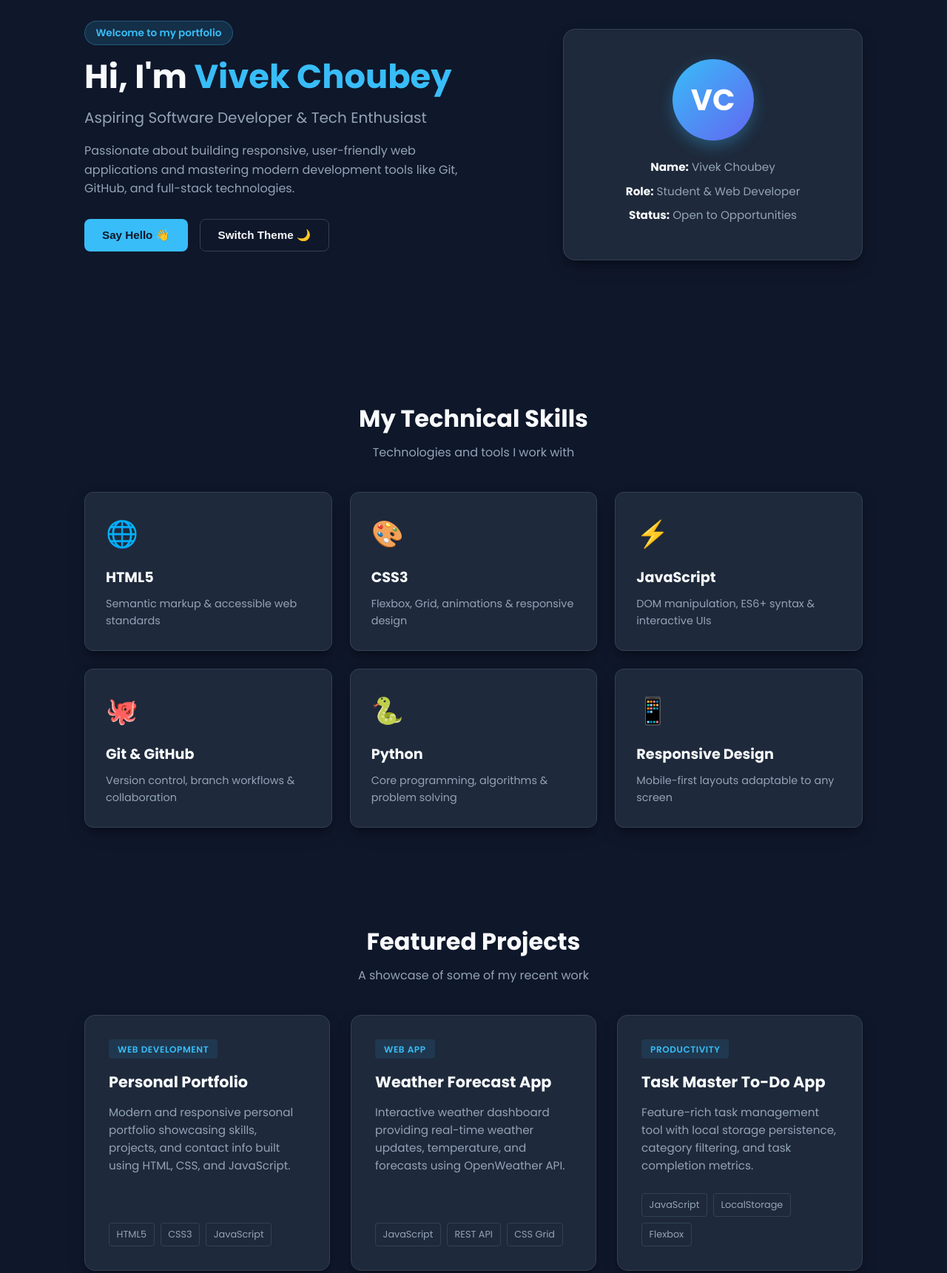
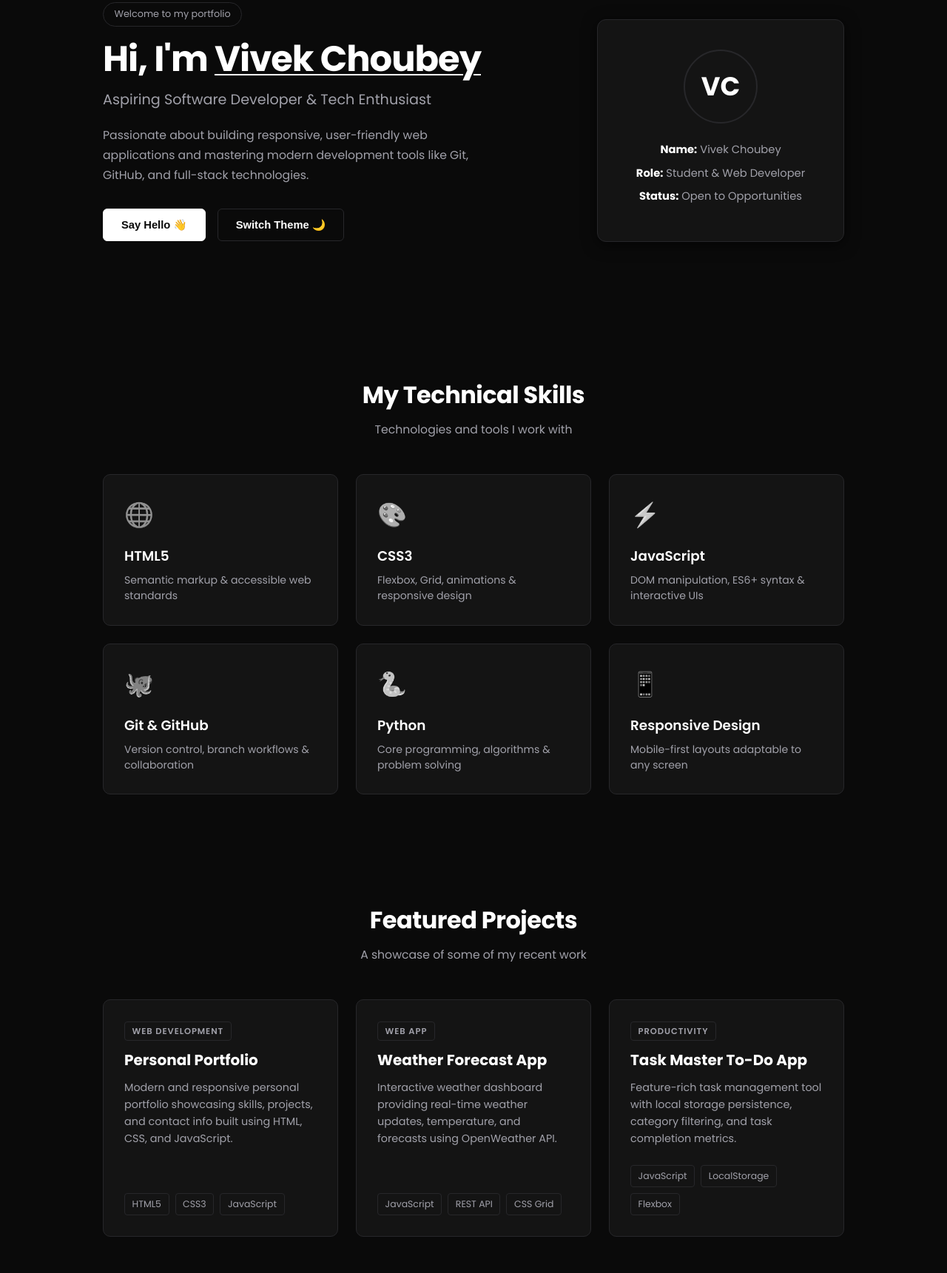
Before and after one commit to vivek33311/GitHub-practical-test, a plain HTML site: page index.html in a window 1280 px wide. Shown: the part 193-1914 px from the top of the page at 74% size. Drawn offline with Linux system fonts and the light colour scheme.

Commit message:
style: switch portfolio to minimalist black and white theme

```diff
--- a/script.js
+++ b/script.js
@@ -60,7 +60,7 @@ document.addEventListener('DOMContentLoaded', () => {
 
             if (formFeedback) {
                 formFeedback.textContent = `Thanks, ${name}! Your message has been sent successfully.`;
-                formFeedback.style.color = '#38bdf8';
+                formFeedback.style.color = 'var(--text-primary)';
             }
 
             contactForm.reset();
--- a/style.css
+++ b/style.css
@@ -1,31 +1,31 @@
 /* ==========================================================
-   Base Styles & CSS Variables
+   Base Styles & Minimalist Black and White Theme
    ========================================================== */
 :root {
-    --bg-primary: #0f172a;
-    --bg-secondary: #1e293b;
-    --bg-card: #1e293b;
-    --text-primary: #f8fafc;
-    --text-secondary: #94a3b8;
-    --accent-color: #38bdf8;
-    --accent-hover: #0284c7;
-    --border-color: #334155;
-    --shadow: 0 10px 25px -5px rgba(0, 0, 0, 0.3), 0 8px 10px -6px rgba(0, 0, 0, 0.3);
-    --transition: all 0.3s cubic-bezier(0.4, 0, 0.2, 1);
-    --font-family: 'Poppins', sans-serif;
+    --bg-primary: #0a0a0a;
+    --bg-secondary: #141414;
+    --bg-card: #141414;
+    --text-primary: #ffffff;
+    --text-secondary: #a1a1aa;
+    --accent-color: #ffffff;
+    --accent-hover: #e4e4e7;
+    --border-color: #27272a;
+    --shadow: 0 4px 20px rgba(0, 0, 0, 0.6);
+    --transition: all 0.25s ease-in-out;
+    --font-family: 'Poppins', -apple-system, BlinkMacSystemFont, sans-serif;
 }
 
-/* Light Theme Variables */
+/* Light Theme (Clean White & Black) */
 body.light-theme {
-    --bg-primary: #f8fafc;
-    --bg-secondary: #ffffff;
+    --bg-primary: #ffffff;
+    --bg-secondary: #f4f4f5;
     --bg-card: #ffffff;
-    --text-primary: #0f172a;
-    --text-secondary: #64748b;
-    --accent-color: #0284c7;
-    --accent-hover: #0369a1;
-    --border-color: #e2e8f0;
-    --shadow: 0 10px 25px -5px rgba(0, 0, 0, 0.08), 0 8px 10px -6px rgba(0, 0, 0, 0.05);
+    --text-primary: #09090b;
+    --text-secondary: #71717a;
+    --accent-color: #09090b;
+    --accent-hover: #27272a;
+    --border-color: #e4e4e7;
+    --shadow: 0 4px 20px rgba(0, 0, 0, 0.06);
 }
 
 * {
@@ -48,13 +48,13 @@ body {
 }
 
 /* ==========================================================
-   Navigation Bar (feature-navbar)
+   Navigation Bar
    ========================================================== */
 .header {
     position: sticky;
     top: 0;
     z-index: 1000;
-    background-color: rgba(15, 23, 42, 0.95);
+    background-color: rgba(10, 10, 10, 0.95);
     backdrop-filter: blur(10px);
     border-bottom: 1px solid var(--border-color);
     transition: var(--transition);
@@ -67,14 +67,14 @@ body.light-theme .header {
 .navbar {
     max-width: 1100px;
     margin: 0 auto;
-    padding: 1rem 1.5rem;
+    padding: 1.1rem 1.5rem;
     display: flex;
     justify-content: space-between;
     align-items: center;
 }
 
 .nav-logo {
-    font-size: 1.4rem;
+    font-size: 1.3rem;
     font-weight: 700;
     color: var(--text-primary);
     text-decoration: none;
@@ -82,93 +82,99 @@ body.light-theme .header {
 }
 
 .nav-logo span {
-    color: var(--accent-color);
+    color: var(--text-secondary);
 }
 
 .nav-links {
     display: flex;
     list-style: none;
-    gap: 1.5rem;
+    gap: 1.75rem;
 }
 
 .nav-links a {
     color: var(--text-secondary);
     text-decoration: none;
-    font-size: 0.95rem;
+    font-size: 0.92rem;
     font-weight: 500;
     transition: var(--transition);
 }
 
 .nav-links a:hover {
-    color: var(--accent-color);
+    color: var(--text-primary);
 }
 
+/* ==========================================================
+   Layout & Container
+   ========================================================== */
 .container {
-    max-width: 1100px;
+    max-width: 1050px;
     margin: 0 auto;
     padding: 2.5rem 1.5rem;
 }
 
-/* ==========================================================
-   Typography & Common Elements
-   ========================================================== */
 .section-title {
     font-size: 2rem;
     font-weight: 700;
     text-align: center;
     margin-bottom: 0.5rem;
     color: var(--text-primary);
+    letter-spacing: -0.5px;
 }
 
 .section-subtitle {
     text-align: center;
     color: var(--text-secondary);
-    margin-bottom: 2.5rem;
-    font-size: 1rem;
+    margin-bottom: 3rem;
+    font-size: 0.98rem;
 }
 
 .highlight {
-    color: var(--accent-color);
+    color: var(--text-primary);
+    text-decoration: underline;
+    text-decoration-thickness: 2px;
+    text-underline-offset: 4px;
 }
 
 .badge {
     display: inline-block;
-    padding: 0.3rem 0.9rem;
-    background: rgba(56, 189, 248, 0.15);
-    color: var(--accent-color);
-    border-radius: 50px;
-    font-size: 0.85rem;
-    font-weight: 600;
+    padding: 0.35rem 0.9rem;
+    background: transparent;
+    color: var(--text-secondary);
+    border-radius: 9999px;
+    font-size: 0.8rem;
+    font-weight: 500;
     margin-bottom: 1rem;
-    border: 1px solid rgba(56, 189, 248, 0.3);
+    border: 1px solid var(--border-color);
 }
 
-/* Buttons */
+/* ==========================================================
+   Buttons
+   ========================================================== */
 .btn {
     display: inline-flex;
     align-items: center;
     justify-content: center;
     gap: 0.5rem;
     padding: 0.75rem 1.5rem;
-    border-radius: 8px;
-    font-size: 0.95rem;
+    border-radius: 6px;
+    font-size: 0.92rem;
     font-weight: 600;
     cursor: pointer;
     transition: var(--transition);
-    border: none;
+    border: 1px solid transparent;
     text-decoration: none;
 }
 
 .btn-primary {
-    background-color: var(--accent-color);
-    color: #0f172a;
+    background-color: var(--text-primary);
+    color: var(--bg-primary);
+    border-color: var(--text-primary);
 }
 
 .btn-primary:hover {
     background-color: var(--accent-hover);
-    color: #ffffff;
+    color: var(--bg-primary);
     transform: translateY(-2px);
-    box-shadow: 0 4px 12px rgba(56, 189, 248, 0.4);
 }
 
 .btn-secondary {
@@ -179,7 +185,7 @@ body.light-theme .header {
 
 .btn-secondary:hover {
     background-color: var(--bg-secondary);
-    border-color: var(--accent-color);
+    border-color: var(--text-primary);
     transform: translateY(-2px);
 }
 
@@ -188,31 +194,34 @@ body.light-theme .header {
    ========================================================== */
 .hero-section {
     display: grid;
-    grid-template-columns: 1.2fr 0.8fr;
-    gap: 2.5rem;
+    grid-template-columns: 1.3fr 0.7fr;
+    gap: 3rem;
     align-items: center;
-    padding: 3rem 0;
-    min-height: 70vh;
+    padding: 4rem 0;
+    min-height: 65vh;
 }
 
 .hero-content h1 {
-    font-size: 2.8rem;
-    line-height: 1.2;
+    font-size: 3rem;
+    line-height: 1.15;
     margin-bottom: 0.75rem;
+    font-weight: 700;
+    letter-spacing: -1px;
 }
 
 .hero-content .subtitle {
-    font-size: 1.25rem;
+    font-size: 1.2rem;
     color: var(--text-secondary);
-    margin-bottom: 1rem;
-    font-weight: 500;
+    margin-bottom: 1.25rem;
+    font-weight: 400;
 }
 
 .hero-content .bio {
     color: var(--text-secondary);
-    margin-bottom: 1.75rem;
-    font-size: 1rem;
-    max-width: 550px;
+    margin-bottom: 2rem;
+    font-size: 0.98rem;
+    max-width: 520px;
+    line-height: 1.7;
 }
 
 .hero-actions {
@@ -224,12 +233,13 @@ body.light-theme .header {
 
 .greeting-box {
     margin-top: 1rem;
-    padding: 1rem;
+    padding: 1rem 1.25rem;
     background: var(--bg-secondary);
-    border-left: 4px solid var(--accent-color);
+    border: 1px solid var(--border-color);
+    border-left: 3px solid var(--text-primary);
     border-radius: 6px;
     color: var(--text-primary);
-    font-size: 0.95rem;
+    font-size: 0.92rem;
     transition: var(--transition);
 }
 
@@ -240,7 +250,7 @@ body.light-theme .header {
 .hero-card {
     background: var(--bg-card);
     border: 1px solid var(--border-color);
-    border-radius: 16px;
+    border-radius: 12px;
     padding: 2.5rem;
     text-align: center;
     box-shadow: var(--shadow);
@@ -248,29 +258,28 @@ body.light-theme .header {
 }
 
 .hero-card:hover {
-    transform: translateY(-5px);
-    border-color: var(--accent-color);
+    border-color: var(--text-primary);
 }
 
 .profile-avatar {
-    width: 110px;
-    height: 110px;
+    width: 100px;
+    height: 100px;
     border-radius: 50%;
-    background: linear-gradient(135deg, #38bdf8, #6366f1);
-    color: #ffffff;
+    background: var(--bg-secondary);
+    color: var(--text-primary);
     display: flex;
     align-items: center;
     justify-content: center;
-    font-size: 2.5rem;
+    font-size: 2.2rem;
     font-weight: 700;
     margin: 0 auto 1.5rem;
-    box-shadow: 0 8px 20px rgba(56, 189, 248, 0.3);
+    border: 2px solid var(--border-color);
 }
 
 .profile-info p {
     margin-bottom: 0.5rem;
     color: var(--text-secondary);
-    font-size: 0.95rem;
+    font-size: 0.92rem;
 }
 
 .profile-info p strong {
@@ -281,100 +290,103 @@ body.light-theme .header {
    Skills Section
    ========================================================== */
 .skills-section {
-    padding: 4rem 0;
+    padding: 4.5rem 0;
 }
 
 .skills-grid {
     display: grid;
-    grid-template-columns: repeat(auto-fit, minmax(280px, 1fr));
+    grid-template-columns: repeat(auto-fit, minmax(260px, 1fr));
     gap: 1.5rem;
 }
 
 .skill-card {
     background: var(--bg-card);
     border: 1px solid var(--border-color);
-    border-radius: 12px;
+    border-radius: 10px;
     padding: 1.75rem;
     transition: var(--transition);
-    box-shadow: var(--shadow);
 }
 
 .skill-card:hover {
-    transform: translateY(-4px);
-    border-color: var(--accent-color);
+    border-color: var(--text-primary);
+    transform: translateY(-3px);
 }
 
 .skill-icon {
-    font-size: 2.2rem;
+    font-size: 2rem;
     margin-bottom: 1rem;
+    filter: grayscale(100%);
 }
 
 .skill-card h3 {
-    font-size: 1.2rem;
+    font-size: 1.15rem;
     margin-bottom: 0.5rem;
     color: var(--text-primary);
+    font-weight: 600;
 }
 
 .skill-card p {
     color: var(--text-secondary);
-    font-size: 0.9rem;
+    font-size: 0.88rem;
+    line-height: 1.5;
 }
 
 /* ==========================================================
    Projects Section
    ========================================================== */
 .projects-section {
-    padding: 4rem 0;
+    padding: 4.5rem 0;
 }
 
 .projects-grid {
     display: grid;
-    grid-template-columns: repeat(auto-fit, minmax(300px, 1fr));
-    gap: 1.75rem;
+    grid-template-columns: repeat(auto-fit, minmax(290px, 1fr));
+    gap: 1.5rem;
 }
 
 .project-card {
     background: var(--bg-card);
     border: 1px solid var(--border-color);
-    border-radius: 14px;
-    padding: 2rem;
-    box-shadow: var(--shadow);
+    border-radius: 10px;
+    padding: 1.75rem;
     transition: var(--transition);
     display: flex;
     flex-direction: column;
 }
 
 .project-card:hover {
-    transform: translateY(-6px);
-    border-color: var(--accent-color);
+    border-color: var(--text-primary);
+    transform: translateY(-3px);
 }
 
 .project-header {
-    margin-bottom: 1rem;
+    margin-bottom: 0.75rem;
 }
 
 .project-tag {
-    font-size: 0.75rem;
+    font-size: 0.72rem;
     text-transform: uppercase;
-    letter-spacing: 0.05em;
-    background: rgba(56, 189, 248, 0.1);
-    color: var(--accent-color);
-    padding: 0.3rem 0.75rem;
+    letter-spacing: 0.08em;
+    background: transparent;
+    color: var(--text-secondary);
+    padding: 0.25rem 0.6rem;
     border-radius: 4px;
     font-weight: 600;
+    border: 1px solid var(--border-color);
 }
 
 .project-card h3 {
-    font-size: 1.3rem;
-    margin-bottom: 0.75rem;
+    font-size: 1.25rem;
+    margin-bottom: 0.6rem;
     color: var(--text-primary);
 }
 
 .project-card p {
     color: var(--text-secondary);
-    font-size: 0.95rem;
+    font-size: 0.9rem;
     margin-bottom: 1.5rem;
     flex-grow: 1;
+    line-height: 1.6;
 }
 
 .project-tech {
@@ -384,9 +396,9 @@ body.light-theme .header {
 }
 
 .project-tech span {
-    font-size: 0.8rem;
-    background: var(--bg-secondary);
-    padding: 0.3rem 0.6rem;
+    font-size: 0.78rem;
+    background: transparent;
+    padding: 0.25rem 0.6rem;
     border-radius: 4px;
     color: var(--text-secondary);
     border: 1px solid var(--border-color);
@@ -396,17 +408,16 @@ body.light-theme .header {
    Contact Section
    ========================================================== */
 .contact-section {
-    padding: 4rem 0;
+    padding: 4.5rem 0;
 }
 
 .contact-container {
-    max-width: 600px;
+    max-width: 580px;
     margin: 0 auto;
     background: var(--bg-card);
     border: 1px solid var(--border-color);
-    border-radius: 14px;
-    padding: 2.5rem;
-    box-shadow: var(--shadow);
+    border-radius: 12px;
+    padding: 2.25rem;
 }
 
 .contact-form .form-group {
@@ -416,7 +427,7 @@ body.light-theme .header {
 .contact-form label {
     display: block;
     margin-bottom: 0.5rem;
-    font-size: 0.9rem;
+    font-size: 0.88rem;
     color: var(--text-secondary);
     font-weight: 500;
 }
@@ -427,18 +438,17 @@ body.light-theme .header {
     padding: 0.75rem 1rem;
     background: var(--bg-primary);
     border: 1px solid var(--border-color);
-    border-radius: 8px;
+    border-radius: 6px;
     color: var(--text-primary);
     font-family: inherit;
-    font-size: 0.95rem;
+    font-size: 0.92rem;
     transition: var(--transition);
 }
 
 .contact-form input:focus,
 .contact-form textarea:focus {
     outline: none;
-    border-color: var(--accent-color);
-    box-shadow: 0 0 0 3px rgba(56, 189, 248, 0.2);
+    border-color: var(--text-primary);
 }
 
 .form-feedback {
@@ -449,64 +459,43 @@ body.light-theme .header {
 }
 
 /* ==========================================================
-   Responsive Queries
-   ========================================================== */
-@media (max-width: 768px) {
-    .hero-section {
-        grid-template-columns: 1fr;
-        text-align: center;
-        padding: 2rem 0;
-    }
-
-    .hero-content .bio {
-        margin: 0 auto 1.5rem;
-    }
-
-    .hero-actions {
-        justify-content: center;
-    }
-
-    .hero-content h1 {
-        font-size: 2.2rem;
-    }
-}
-
-/* ==========================================================
-   Footer Section (feature-footer)
+   Footer Section
    ========================================================== */
 .footer {
     background-color: var(--bg-secondary);
     border-top: 1px solid var(--border-color);
-    padding: 3rem 1.5rem 1.5rem;
+    padding: 3.5rem 1.5rem 1.75rem;
     margin-top: 4rem;
 }
 
 .footer-container {
-    max-width: 1100px;
+    max-width: 1050px;
     margin: 0 auto;
     display: grid;
     grid-template-columns: 2fr 1fr 1fr;
-    gap: 2rem;
+    gap: 2.5rem;
     margin-bottom: 2rem;
 }
 
 .footer-brand h3 {
-    font-size: 1.3rem;
+    font-size: 1.25rem;
     margin-bottom: 0.5rem;
     color: var(--text-primary);
 }
 
 .footer-brand p {
     color: var(--text-secondary);
-    font-size: 0.9rem;
-    max-width: 350px;
+    font-size: 0.88rem;
+    max-width: 320px;
+    line-height: 1.6;
 }
 
 .footer-links h4,
 .footer-social h4 {
-    font-size: 1rem;
+    font-size: 0.95rem;
     margin-bottom: 1rem;
     color: var(--text-primary);
+    font-weight: 600;
 }
 
 .footer-links ul {
@@ -520,48 +509,70 @@ body.light-theme .header {
 .footer-links a {
     color: var(--text-secondary);
     text-decoration: none;
-    font-size: 0.9rem;
+    font-size: 0.88rem;
     transition: var(--transition);
 }
 
 .footer-links a:hover {
-    color: var(--accent-color);
+    color: var(--text-primary);
 }
 
 .social-icons {
     display: flex;
-    gap: 0.75rem;
+    gap: 0.6rem;
     flex-wrap: wrap;
 }
 
 .social-icons a {
-    color: var(--accent-color);
+    color: var(--text-primary);
     text-decoration: none;
-    font-size: 0.9rem;
-    padding: 0.4rem 0.8rem;
-    background: rgba(56, 189, 248, 0.1);
-    border-radius: 6px;
-    border: 1px solid rgba(56, 189, 248, 0.2);
+    font-size: 0.85rem;
+    padding: 0.35rem 0.75rem;
+    background: transparent;
+    border-radius: 4px;
+    border: 1px solid var(--border-color);
     transition: var(--transition);
 }
 
 .social-icons a:hover {
-    background: var(--accent-color);
-    color: #0f172a;
+    background: var(--text-primary);
+    color: var(--bg-primary);
 }
 
 .footer-bottom {
-    max-width: 1100px;
+    max-width: 1050px;
     margin: 0 auto;
     padding-top: 1.5rem;
     border-top: 1px solid var(--border-color);
     text-align: center;
     color: var(--text-secondary);
-    font-size: 0.85rem;
+    font-size: 0.82rem;
 }
 
+/* ==========================================================
+   Responsive Queries
+   ========================================================== */
 @media (max-width: 768px) {
+    .hero-section {
+        grid-template-columns: 1fr;
+        text-align: center;
+        padding: 2.5rem 0;
+    }
+
+    .hero-content .bio {
+        margin: 0 auto 1.5rem;
+    }
+
+    .hero-actions {
+        justify-content: center;
+    }
+
+    .hero-content h1 {
+        font-size: 2.3rem;
+    }
+
     .footer-container {
         grid-template-columns: 1fr;
+        gap: 1.5rem;
     }
 }
```
